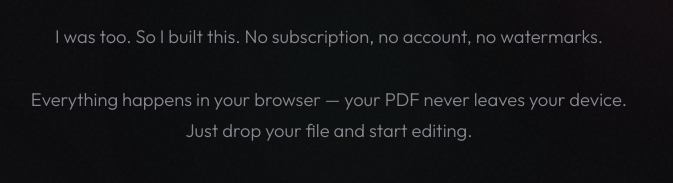
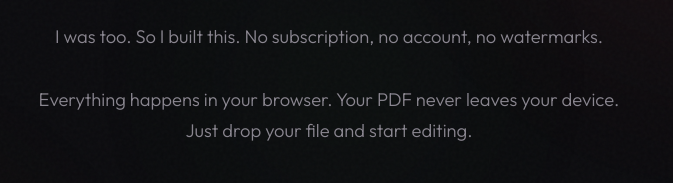
Before and after one commit to FVJohnny/edit-pdf-free, a website with bundled scripts: page index.html in a window 1280 px wide. Shown: the part 306-489 px from the top of the page, 311-984 px from the left. Built offline with nearby package versions, Linux system fonts and the light colour scheme.

Commit message:
Refine wording in index.html and README.md for clarity on PDF processing. Change "Everything happens in your browser — your PDF never leaves your device." to "Everything happens in your browser. Your PDF never leaves your device."

```diff
--- a/index.html
+++ b/index.html
@@ -29,7 +29,7 @@
             </h1>
             <p class="hero-subtitle" data-animate="fade-up" data-delay="2">
                 I was too. So I built this. No subscription, no account, no watermarks.<br><br>
-                Everything happens in your browser — your PDF never leaves your device.<br>
+                Everything happens in your browser. Your PDF never leaves your device.<br>
                 Just drop your file and start editing.
             </p>
             <div class="hero-socials" data-animate="fade-up" data-delay="3">
```
Also changed, not shown: README.md.
